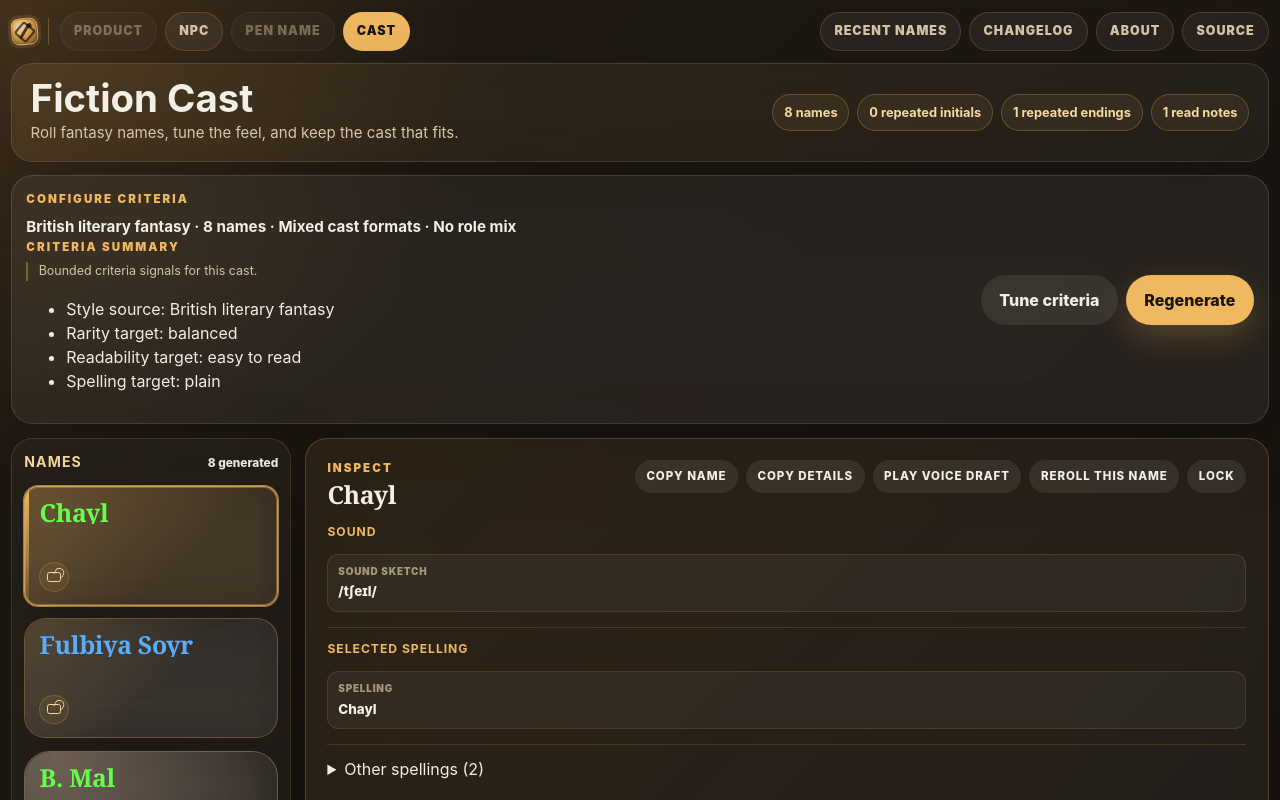
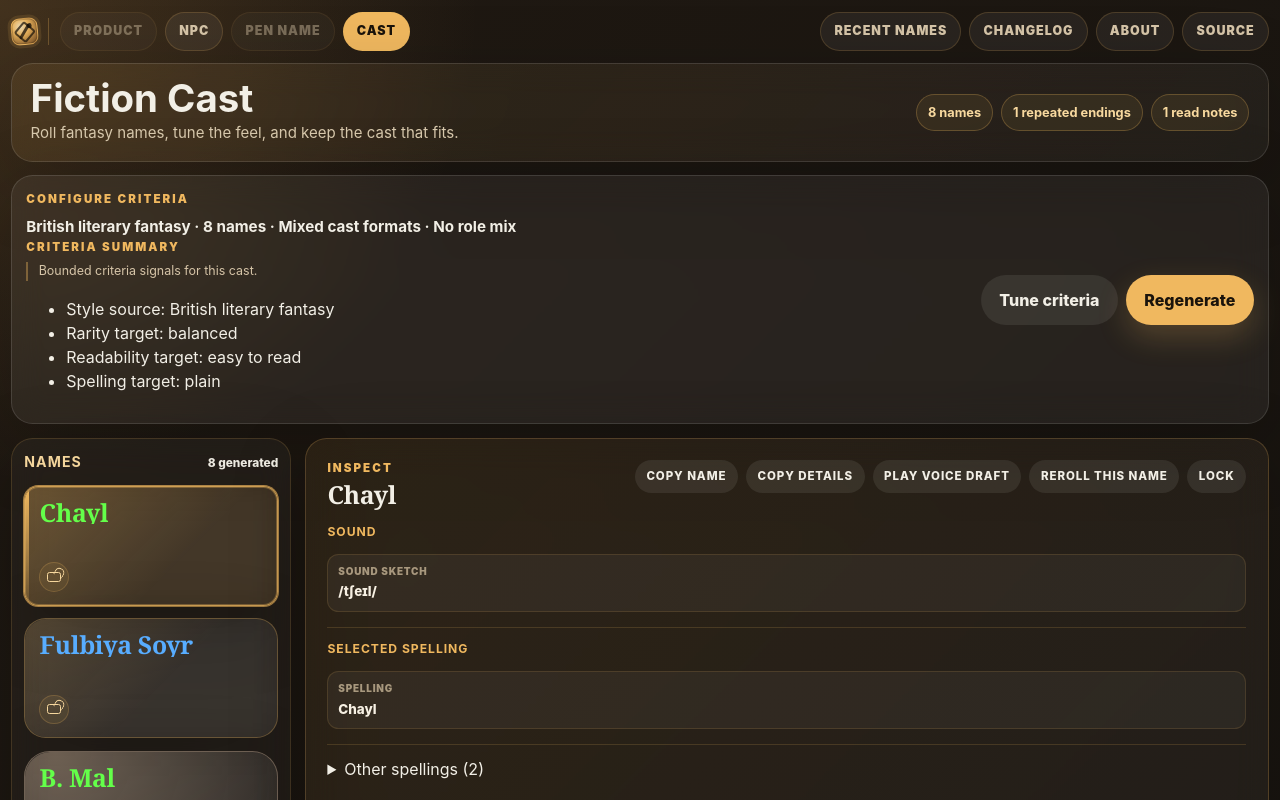
Before and after one commit to jaahay/name-forge, a React (Vite) app: page / in a window 1280 px wide. Shown: the top 800 px of the page. Built offline with nearby package versions, Linux system fonts and the light colour scheme.

Commit message:
feat: remove repeated initials from cast summary

```diff
--- a/src/ui/GeneratorView.tsx
+++ b/src/ui/GeneratorView.tsx
@@ -139,7 +139,6 @@ export function GeneratorView({
         </div>
         <div className="hero-stats" aria-label="Generation summary">
           <span>{ensemble.names.length} names</span>
-          <span>{ensemble.diagnostics.repeatedInitials} repeated initials</span>
           <span>{ensemble.diagnostics.repeatedEndings} repeated endings</span>
           <span>{ensemble.diagnostics.readabilityIssues} read notes</span>
           {hasLockedNames ? <span>{lockedCount} locked</span> : null}
```
